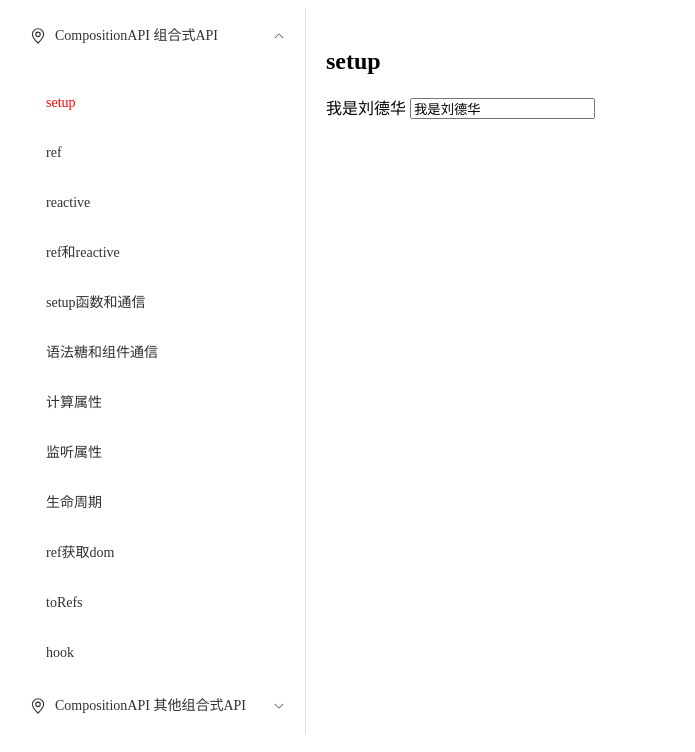
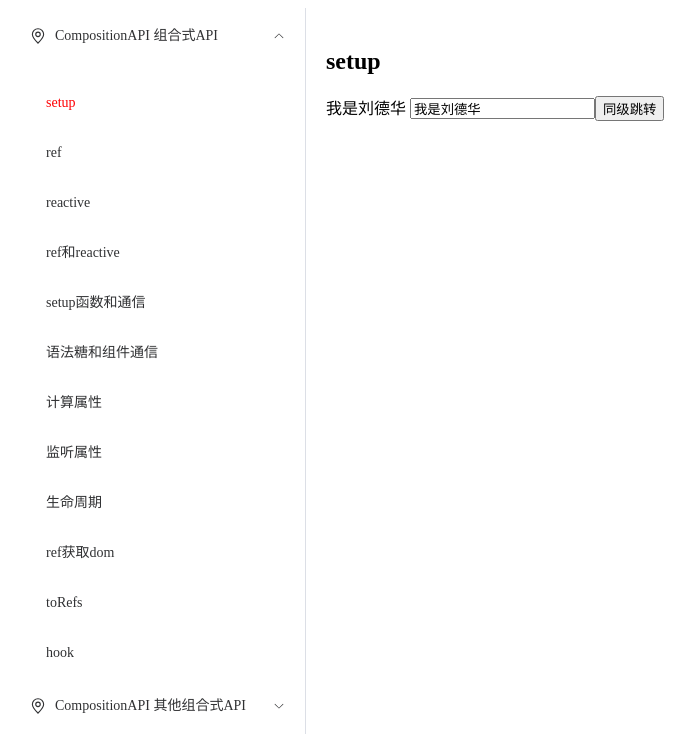
Before and after one commit to liushuo1204/front_end, a Vue app in the folder 14-vue3/02demoVite/: page /home/about in a window 1280 px wide. Shown: the top 752 px of the page, without its empty margins (2-697 px from the left). Built offline with nearby package versions, Linux system fonts and the light colour scheme.

Commit message:
fix(01setup.vue): 添加跳转按钮与路由传参

```diff
--- a/14-vue3/02demoVite/src/components/compositionAPI/01setup.vue
+++ b/14-vue3/02demoVite/src/components/compositionAPI/01setup.vue
@@ -2,10 +2,12 @@
   <h1>setup</h1>
   {{ str }}
   <input v-model="str" type="text">
+  <button @click="goTo">同级跳转</button>
 </template>
 <!--lang语言  -->
 <script lang="ts">
 import {defineComponent, ref} from 'vue';
+import router from '@/router'
 
 // defineComponent 自定义一个组件， 内部传入配置对象
 export default defineComponent({
@@ -15,9 +17,14 @@ export default defineComponent({
   setup() {
     // ref定义一个响应式数据
     let str = ref("我是刘德华")
+    const goTo = () => {
+      router.push({
+        path: '/home/about/detail/hello/10'
+      })
+    }
     return {
       // return才能用
-      str
+      str, goTo
     }
   }
 })
```
